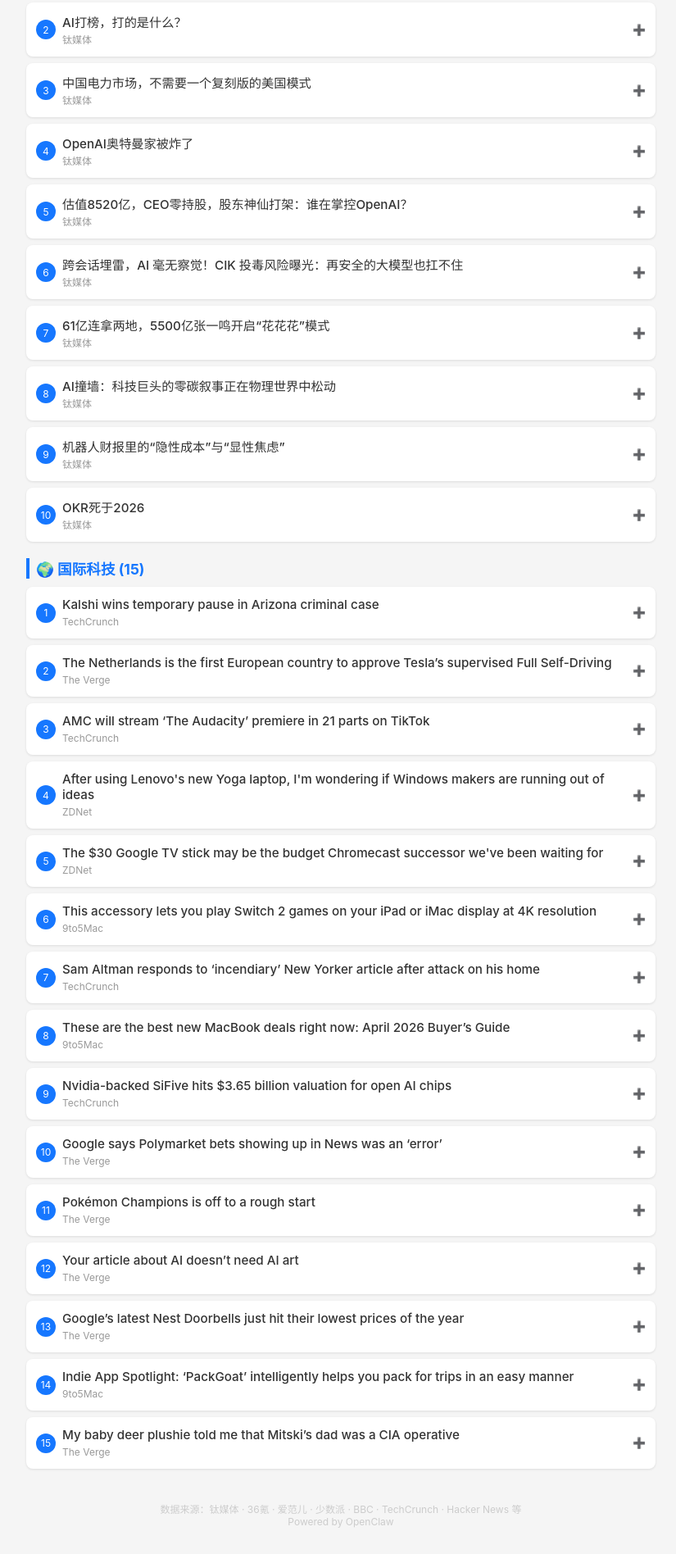
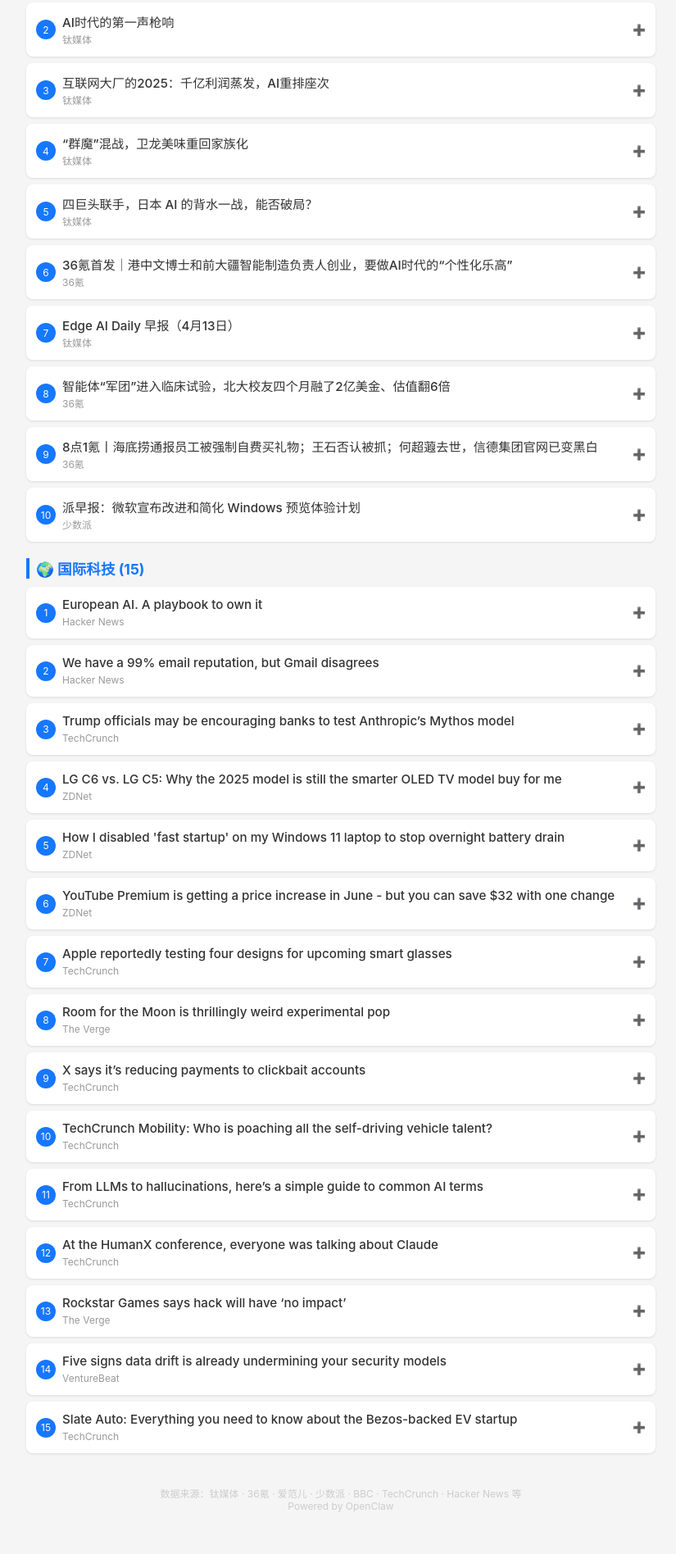
Before and after one commit to myhoze/daily-news, a plain HTML site: page index.html in a window 1280 px wide. Shown: the part 226-2122 px from the top of the page at 82% size, without its empty margins (224-1049 px from the left). Drawn offline with Linux system fonts and the light colour scheme.

Commit message:
update 2026-04-13

```diff
--- a/index.html
+++ b/index.html
@@ -3,7 +3,7 @@
 <head>
 <meta charset="UTF-8">
 <meta name="viewport" content="width=device-width, initial-scale=1.0">
-<title>每日新闻精选 - 2026年4月12日星期日</title>
+<title>每日新闻精选 - 2026年4月13日星期一</title>
 <style>
 *{margin:0;padding:0;box-sizing:border-box}
 body{font-family:-apple-system,BlinkMacSystemFont,"Segoe UI",Roboto,sans-serif;background:#f5f5f5;color:#333;max-width:800px;margin:0 auto;padding:16px}
@@ -26,7 +26,7 @@ h2{font-size:1.1em;margin:20px 0 10px;padding-left:8px;border-left:4px solid #16
 </head>
 <body>
 <h1>📰 每日新闻精选</h1>
-<p class="meta">2026年4月12日星期日 · 由 TecManager 🎯 自动生成</p>
+<p class="meta">2026年4月13日星期一 · 由 TecManager 🎯 自动生成</p>
 
 <h2>🇨🇳 国内科技 (10)</h2>
 
@@ -34,7 +34,7 @@ h2{font-size:1.1em;margin:20px 0 10px;padding-left:8px;border-left:4px solid #16
       <div class="card-header" onclick="this.parentElement.classList.toggle('open')">
         <span class="idx">1</span>
         <div class="card-title">
-          <a href="https://www.tmtpost.com/7950044.html" target="_blank">管理提升的 AI 化</a>
+          <a href="https://www.tmtpost.com/7949116.html" target="_blank">营收涨2倍却首亏1.27亿，朱世会入主一年先导基电陷转型阵痛 | 看财报</a>
           <span class="source">钛媒体</span>
         </div>
         <span class="toggle">➕</span>
@@ -46,7 +46,7 @@ h2{font-size:1.1em;margin:20px 0 10px;padding-left:8px;border-left:4px solid #16
       <div class="card-header" onclick="this.parentElement.classList.toggle('open')">
         <span class="idx">2</span>
         <div class="card-title">
-          <a href="https://www.tmtpost.com/7949939.html" target="_blank">AI打榜，打的是什么？</a>
+          <a href="https://www.tmtpost.com/7950476.html" target="_blank">AI时代的第一声枪响</a>
           <span class="source">钛媒体</span>
         </div>
         <span class="toggle">➕</span>
@@ -58,7 +58,7 @@ h2{font-size:1.1em;margin:20px 0 10px;padding-left:8px;border-left:4px solid #16
       <div class="card-header" onclick="this.parentElement.classList.toggle('open')">
         <span class="idx">3</span>
         <div class="card-title">
-          <a href="https://www.tmtpost.com/7950005.html" target="_blank">中国电力市场，不需要一个复刻版的美国模式</a>
+          <a href="https://www.tmtpost.com/7950570.html" target="_blank">互联网大厂的2025：千亿利润蒸发，AI重排座次</a>
           <span class="source">钛媒体</span>
         </div>
         <span class="toggle">➕</span>
@@ -70,7 +70,7 @@ h2{font-size:1.1em;margin:20px 0 10px;padding-left:8px;border-left:4px solid #16
       <div class="card-header" onclick="this.parentElement.classList.toggle('open')">
         <span class="idx">4</span>
         <div class="card-title">
-          <a href="https://www.tmtpost.com/7949996.html" target="_blank">OpenAI奥特曼家被炸了</a>
+          <a href="https://www.tmtpost.com/7950575.html" target="_blank">“群魔”混战，卫龙美味重回家族化</a>
           <span class="source">钛媒体</span>
         </div>
         <span class="toggle">➕</span>
@@ -82,7 +82,7 @@ h2{font-size:1.1em;margin:20px 0 10px;padding-left:8px;border-left:4px solid #16
       <div class="card-header" onclick="this.parentElement.classList.toggle('open')">
         <span class="idx">5</span>
         <div class="card-title">
-          <a href="https://www.tmtpost.com/7949965.html" target="_blank">估值8520亿，CEO零持股，股东神仙打架：谁在掌控OpenAI？</a>
+          <a href="https://www.tmtpost.com/7950563.html" target="_blank">四巨头联手，日本 AI 的背水一战，能否破局？</a>
           <span class="source">钛媒体</span>
         </div>
         <span class="toggle">➕</span>
@@ -94,8 +94,8 @@ h2{font-size:1.1em;margin:20px 0 10px;padding-left:8px;border-left:4px solid #16
       <div class="card-header" onclick="this.parentElement.classList.toggle('open')">
         <span class="idx">6</span>
         <div class="card-title">
-          <a href="https://www.tmtpost.com/7947704.html" target="_blank">跨会话埋雷，AI 毫无察觉！CIK 投毒风险曝光：再安全的大模型也扛不住</a>
-          <span class="source">钛媒体</span>
+          <a href="https://36kr.com/p/3763919765226240?f=rss" target="_blank">36氪首发｜港中文博士和前大疆智能制造负责人创业，要做AI时代的“个性化乐高”</a>
+          <span class="source">36氪</span>
         </div>
         <span class="toggle">➕</span>
       </div>
@@ -106,7 +106,7 @@ h2{font-size:1.1em;margin:20px 0 10px;padding-left:8px;border-left:4px solid #16
       <div class="card-header" onclick="this.parentElement.classList.toggle('open')">
         <span class="idx">7</span>
         <div class="card-title">
-          <a href="https://www.tmtpost.com/7949967.html" target="_blank">61亿连拿两地，5500亿张一鸣开启“花花花”模式</a>
+          <a href="https://www.tmtpost.com/7950510.html" target="_blank">Edge AI Daily 早报（4月13日）</a>
           <span class="source">钛媒体</span>
         </div>
         <span class="toggle">➕</span>
@@ -118,8 +118,8 @@ h2{font-size:1.1em;margin:20px 0 10px;padding-left:8px;border-left:4px solid #16
       <div class="card-header" onclick="this.parentElement.classList.toggle('open')">
         <span class="idx">8</span>
         <div class="card-title">
-          <a href="https://www.tmtpost.com/7949997.html" target="_blank">AI撞墙：科技巨头的零碳叙事正在物理世界中松动</a>
-          <span class="source">钛媒体</span>
+          <a href="https://36kr.com/p/3757975636050695?f=rss" target="_blank">智能体“军团”进入临床试验，北大校友四个月融了2亿美金、估值翻6倍</a>
+          <span class="source">36氪</span>
         </div>
         <span class="toggle">➕</span>
       </div>
@@ -130,8 +130,8 @@ h2{font-size:1.1em;margin:20px 0 10px;padding-left:8px;border-left:4px solid #16
       <div class="card-header" onclick="this.parentElement.classList.toggle('open')">
         <span class="idx">9</span>
         <div class="card-title">
-          <a href="https://www.tmtpost.com/7949914.html" target="_blank">机器人财报里的“隐性成本”与“显性焦虑”</a>
-          <span class="source">钛媒体</span>
+          <a href="https://36kr.com/p/3764503979328001?f=rss" target="_blank">8点1氪丨海底捞通报员工被强制自费买礼物；王石否认被抓；何超蕸去世，信德集团官网已变黑白</a>
+          <span class="source">36氪</span>
         </div>
         <span class="toggle">➕</span>
       </div>
@@ -142,8 +142,8 @@ h2{font-size:1.1em;margin:20px 0 10px;padding-left:8px;border-left:4px solid #16
       <div class="card-header" onclick="this.parentElement.classList.toggle('open')">
         <span class="idx">10</span>
         <div class="card-title">
-          <a href="https://www.tmtpost.com/7949987.html" target="_blank">OKR死于2026</a>
-          <span class="source">钛媒体</span>
+          <a href="https://sspai.com/post/108568" target="_blank">派早报：微软宣布改进和简化 Windows 预览体验计划</a>
+          <span class="source">少数派</span>
         </div>
         <span class="toggle">➕</span>
       </div>
@@ -156,186 +156,182 @@ h2{font-size:1.1em;margin:20px 0 10px;padding-left:8px;border-left:4px solid #16
       <div class="card-header" onclick="this.parentElement.classList.toggle('open')">
         <span class="idx">1</span>
         <div class="card-title">
-          <a href="https://techcrunch.com/2026/04/11/kalshi-wins-temporary-pause-in-arizona-criminal-case/" target="_blank">Kalshi wins temporary pause in Arizona criminal case</a>
-          <span class="source">TechCrunch</span>
+          <a href="https://europe.mistral.ai/" target="_blank">European AI. A playbook to own it</a>
+          <span class="source">Hacker News</span>
         </div>
         <span class="toggle">➕</span>
       </div>
-      <div class="card-body">The Commodity Futures Trading Commission announced Friday that it has won a temporary restraining or</div>
+      <div class="card-body">点击标题查看详情</div>
     </div>
 
     <div class="card">
       <div class="card-header" onclick="this.parentElement.classList.toggle('open')">
         <span class="idx">2</span>
         <div class="card-title">
-          <a href="https://www.theverge.com/transportation/910717/netherlands-tesla-supervised-full-self-driving" target="_blank">The Netherlands is the first European country to approve Tesla’s supervised Full Self-Driving</a>
-          <span class="source">The Verge</span>
+          <a href="https://blogfontawesome.wpcomstaging.com/we-have-a-99-email-reputation-gmail-disagrees/" target="_blank">We have a 99% email reputation, but Gmail disagrees</a>
+          <span class="source">Hacker News</span>
         </div>
         <span class="toggle">➕</span>
       </div>
-      <div class="card-body">Dutch regulators, the RDW, announced that after over a year and a half of testing, it has officially</div>
+      <div class="card-body">点击标题查看详情</div>
     </div>
 
     <div class="card">
       <div class="card-header" onclick="this.parentElement.classList.toggle('open')">
         <span class="idx">3</span>
         <div class="card-title">
-          <a href="https://techcrunch.com/2026/04/11/amc-will-stream-the-audacity-premiere-in-21-parts-on-tiktok/" target="_blank">AMC will stream ‘The Audacity’ premiere in 21 parts on TikTok</a>
+          <a href="https://techcrunch.com/2026/04/12/trump-officials-may-be-encouraging-banks-to-test-anthropics-mythos-model/" target="_blank">Trump officials may be encouraging banks to test Anthropic’s Mythos model</a>
           <span class="source">TechCrunch</span>
         </div>
         <span class="toggle">➕</span>
       </div>
-      <div class="card-body">Is this a smart way to build buzz, or just an odd attempt to recreate Quibi?</div>
+      <div class="card-body">The report is particularly surprising since the Department of Defense recently declared Anthropic a </div>
     </div>
 
     <div class="card">
       <div class="card-header" onclick="this.parentElement.classList.toggle('open')">
         <span class="idx">4</span>
         <div class="card-title">
-          <a href="https://www.zdnet.com/article/lenovo-yoga-7a-2-in-1-review/" target="_blank">After using Lenovo's new Yoga laptop, I'm wondering if Windows makers are running out of ideas</a>
+          <a href="https://www.zdnet.com/article/lg-c6-vs-lg-c5/" target="_blank">LG C6 vs. LG C5: Why the 2025 model is still the smarter OLED TV model buy for me</a>
           <span class="source">ZDNet</span>
         </div>
         <span class="toggle">➕</span>
       </div>
-      <div class="card-body">Lenovo's Yoga 7a 2-in-1 is a versatile and well-built PC, though its mid-tier hardware makes it hard</div>
+      <div class="card-body">The LG C6 is a refreshed version of the brand's flagship OLED TV, but is it worth upgrading over the</div>
     </div>
 
     <div class="card">
       <div class="card-header" onclick="this.parentElement.classList.toggle('open')">
         <span class="idx">5</span>
         <div class="card-title">
-          <a href="https://www.zdnet.com/article/walmarts-4k-chromecast-replacement/" target="_blank">The $30 Google TV stick may be the budget Chromecast successor we've been waiting for</a>
+          <a href="https://www.zdnet.com/article/sleep-vs-hibernate-does-modern-standby-save-battery-on-windows/" target="_blank">How I disabled 'fast startup' on my Windows 11 laptop to stop overnight battery drain</a>
           <span class="source">ZDNet</span>
         </div>
         <span class="toggle">➕</span>
       </div>
-      <div class="card-body">Walmart's next streaming device might be exactly what Chromecast fans have been longing for. Here's </div>
+      <div class="card-body">Putting your computer to sleep isn't always the best way to preserve its battery. Here's why.</div>
     </div>
 
     <div class="card">
       <div class="card-header" onclick="this.parentElement.classList.toggle('open')">
         <span class="idx">6</span>
         <div class="card-title">
-          <a href="https://9to5mac.com/2026/04/11/play-switch-2-games-on-imac-hdmi-4k-capture-card/" target="_blank">This accessory lets you play Switch 2 games on your iPad or iMac display at 4K resolution</a>
-          <span class="source">9to5Mac</span>
+          <a href="https://www.zdnet.com/article/youtube-premium-price-increase/" target="_blank">YouTube Premium is getting a price increase in June - but you can save $32 with one change</a>
+          <span class="source">ZDNet</span>
         </div>
         <span class="toggle">➕</span>
       </div>
-      <div class="card-body">Apple has included excellent display panels on iMacs for years, but for the longest time, there hasn</div>
+      <div class="card-body">Depending on your plan, you'll have to shell out an extra $2 to $4 each month. Fortunately, there's </div>
     </div>
 
     <div class="card">
       <div class="card-header" onclick="this.parentElement.classList.toggle('open')">
         <span class="idx">7</span>
         <div class="card-title">
-          <a href="https://techcrunch.com/2026/04/11/sam-altman-responds-to-incendiary-new-yorker-article-after-attack-on-his-home/" target="_blank">Sam Altman responds to ‘incendiary’ New Yorker article after attack on his home</a>
+          <a href="https://techcrunch.com/2026/04/12/apple-reportedly-testing-four-designs-for-upcoming-smart-glasses/" target="_blank">Apple reportedly testing four designs for upcoming smart glasses</a>
           <span class="source">TechCrunch</span>
         </div>
         <span class="toggle">➕</span>
       </div>
-      <div class="card-body">The OpenAI CEO's new blog post responds to both an apparent attack on his home and an in-depth New Y</div>
+      <div class="card-body">These glasses are a step back from an ambitious plan that once called for Apple to launch a variety </div>
     </div>
 
     <div class="card">
       <div class="card-header" onclick="this.parentElement.classList.toggle('open')">
         <span class="idx">8</span>
         <div class="card-title">
-          <a href="https://9to5mac.com/2026/04/11/great-new-macbook-deals-discounts-april-2026/" target="_blank">These are the best new MacBook deals right now: April 2026 Buyer’s Guide</a>
-          <span class="source">9to5Mac</span>
+          <a href="https://www.theverge.com/entertainment/910826/room-for-the-moon-is-thrillingly-weird-experimental-pop" target="_blank">Room for the Moon is thrillingly weird experimental pop</a>
+          <span class="source">The Verge</span>
         </div>
         <span class="toggle">➕</span>
       </div>
-      <div class="card-body">In the era of Apple Silicon, MacBooks are more affordable than ever. Nowadays, you can buy a MacBook</div>
+      <div class="card-body">I mean, I guess it kinda looks like the moon? | Image: Kate NV / RVNG Intl.
+
+For obvious reasons, I</div>
     </div>
 
     <div class="card">
       <div class="card-header" onclick="this.parentElement.classList.toggle('open')">
         <span class="idx">9</span>
         <div class="card-title">
-          <a href="https://techcrunch.com/2026/04/11/nvidia-backed-sifive-hits-3-65-billion-valuation-for-open-ai-chips/" target="_blank">Nvidia-backed SiFive hits $3.65 billion valuation for open AI chips</a>
+          <a href="https://techcrunch.com/2026/04/12/x-says-its-reducing-payments-to-clickbait-accounts/" target="_blank">X says it’s reducing payments to clickbait accounts</a>
           <span class="source">TechCrunch</span>
         </div>
         <span class="toggle">➕</span>
       </div>
-      <div class="card-body">The deal is interesting for a number of reasons, including that SiFive's chip designs are based on R</div>
+      <div class="card-body">X is cutting back on payments to accounts that are “flooding the timeline” with clickbait and rapid-</div>
     </div>
 
     <div class="card">
       <div class="card-header" onclick="this.parentElement.classList.toggle('open')">
         <span class="idx">10</span>
         <div class="card-title">
-          <a href="https://www.theverge.com/tech/910691/google-news-polymarket-bets-error" target="_blank">Google says Polymarket bets showing up in News was an ‘error’</a>
-          <span class="source">The Verge</span>
+          <a href="https://techcrunch.com/2026/04/12/techcrunch-mobility-who-is-poaching-all-the-self-driving-vehicle-talent/" target="_blank">TechCrunch Mobility: Who is poaching all the self-driving vehicle talent?</a>
+          <span class="source">TechCrunch</span>
         </div>
         <span class="toggle">➕</span>
       </div>
-      <div class="card-body">Polymarket bets started popping up in Google News alongside legitimate news articles. But now those </div>
+      <div class="card-body">Welcome back to TechCrunch Mobility, your hub for the future of transportation and now, more than ev</div>
     </div>
 
     <div class="card">
       <div class="card-header" onclick="this.parentElement.classList.toggle('open')">
         <span class="idx">11</span>
         <div class="card-title">
-          <a href="https://www.theverge.com/games/910110/pokemon-champions-bugs-balance-issues-vgc-newcomers" target="_blank">Pokémon Champions is off to a rough start</a>
-          <span class="source">The Verge</span>
+          <a href="https://techcrunch.com/2026/04/12/artificial-intelligence-definition-glossary-hallucinations-guide-to-common-ai-terms/" target="_blank">From LLMs to hallucinations, here’s a simple guide to common AI terms</a>
+          <span class="source">TechCrunch</span>
         </div>
         <span class="toggle">➕</span>
       </div>
-      <div class="card-body">You first, dude. | Image: The Pokémon Company, Nintendo
-
-Like many live-service games before it, Po</div>
+      <div class="card-body">The rise of AI has brought an avalanche of new terms and slang. Here is a glossary with definitions </div>
     </div>
 
     <div class="card">
       <div class="card-header" onclick="this.parentElement.classList.toggle('open')">
         <span class="idx">12</span>
         <div class="card-title">
-          <a href="https://www.theverge.com/ai-artificial-intelligence/910460/new-yorker-david-szauder-illustration-generative-ai" target="_blank">Your article about AI doesn’t need AI art</a>
-          <span class="source">The Verge</span>
+          <a href="https://techcrunch.com/2026/04/12/at-the-humanx-conference-everyone-was-talking-about-claude/" target="_blank">At the HumanX conference, everyone was talking about Claude</a>
+          <span class="source">TechCrunch</span>
         </div>
         <span class="toggle">➕</span>
       </div>
-      <div class="card-body">The illustration for The New Yorker's profile of OpenAI CEO Sam Altman is a jump scare. Altman stand</div>
+      <div class="card-body">Anthropic was the star of the show at San Francisco's AI-centric conference.</div>
     </div>
 
     <div class="card">
       <div class="card-header" onclick="this.parentElement.classList.toggle('open')">
         <span class="idx">13</span>
         <div class="card-title">
-          <a href="https://www.theverge.com/gadgets/910472/google-nest-doorbell-wired-battery-powered-deal-sale" target="_blank">Google’s latest Nest Doorbells just hit their lowest prices of the year</a>
+          <a href="https://www.theverge.com/games/910815/rockstar-games-says-hack-will-have-no-impact" target="_blank">Rockstar Games says hack will have ‘no impact’</a>
           <span class="source">The Verge</span>
         </div>
         <span class="toggle">➕</span>
       </div>
-      <div class="card-body">Google’s battery-powered Nest Doorbell is the cheapest it’s been since December. | Image: Google
-
-I</div>
+      <div class="card-body">Rockstar confirmed on Saturday that some of its data was compromised in a breach of a third-party pr</div>
     </div>
 
     <div class="card">
       <div class="card-header" onclick="this.parentElement.classList.toggle('open')">
         <span class="idx">14</span>
         <div class="card-title">
-          <a href="https://9to5mac.com/2026/04/11/indie-app-spotlight-packgoat-trip-planner-tool/" target="_blank">Indie App Spotlight: ‘PackGoat’ intelligently helps you pack for trips in an easy manner</a>
-          <span class="source">9to5Mac</span>
+          <a href="https://venturebeat.com/security/five-signs-data-drift-is-already-undermining-your-security-models" target="_blank">Five signs data drift is already undermining your security models</a>
+          <span class="source">VentureBeat</span>
         </div>
         <span class="toggle">➕</span>
       </div>
-      <div class="card-body">Welcome to Indie App Spotlight. This is a weekly 9to5Mac series where we showcase the latest apps in</div>
+      <div class="card-body">Data drift happens when the statistical properties of a machine learning (ML) model's input data cha</div>
     </div>
 
     <div class="card">
       <div class="card-header" onclick="this.parentElement.classList.toggle('open')">
         <span class="idx">15</span>
         <div class="card-title">
-          <a href="https://www.theverge.com/ai-artificial-intelligence/910008/fawn-friends-ai-companion" target="_blank">My baby deer plushie told me that Mitski&#8217;s dad was a CIA operative</a>
-          <span class="source">The Verge</span>
+          <a href="https://techcrunch.com/2026/04/12/slate-auto-everything-you-need-to-know-about-the-bezos-backed-ev-startup/" target="_blank">Slate Auto: Everything you need to know about the Bezos-backed EV startup</a>
+          <span class="source">TechCrunch</span>
         </div>
         <span class="toggle">➕</span>
       </div>
-      <div class="card-body">D’oh, a deer, an AI deer. | Photo by Amelia Holowaty Krales / The Verge
-
-Two weeks ago, I was getti</div>
+      <div class="card-body">Slate auto burst onto the scene in April 2025. Here is a timeline that covers its origins, backers, </div>
     </div>
 
 <div class="footer">数据来源：钛媒体 · 36氪 · 爱范儿 · 少数派 · BBC · TechCrunch · Hacker News 等<br>Powered by OpenClaw</div>
```
